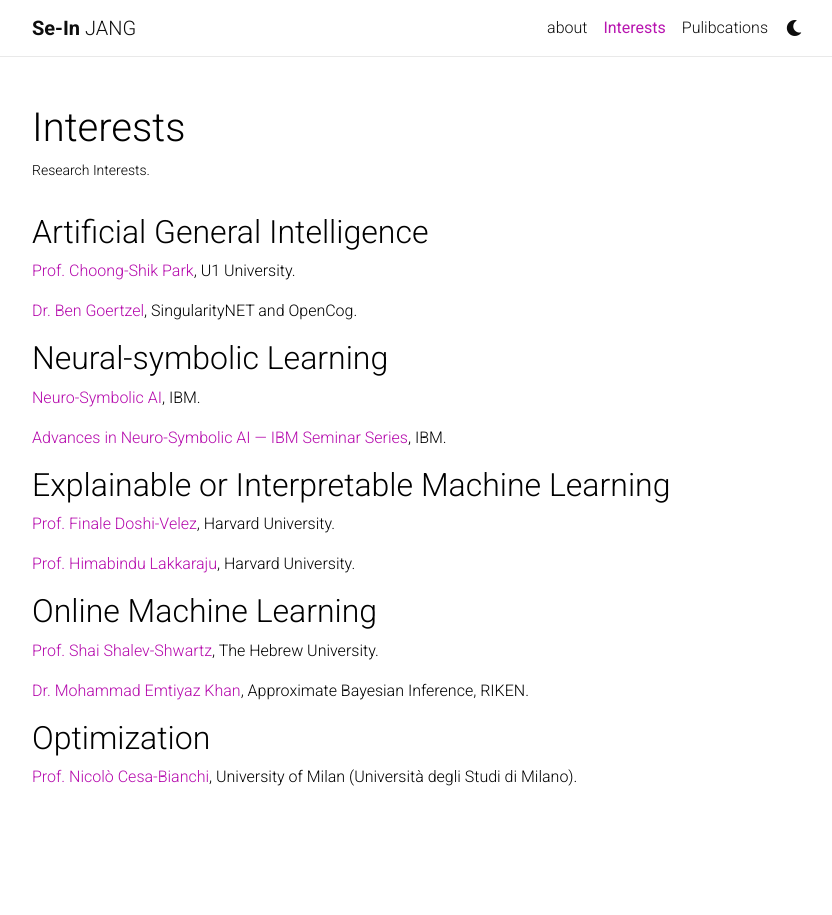
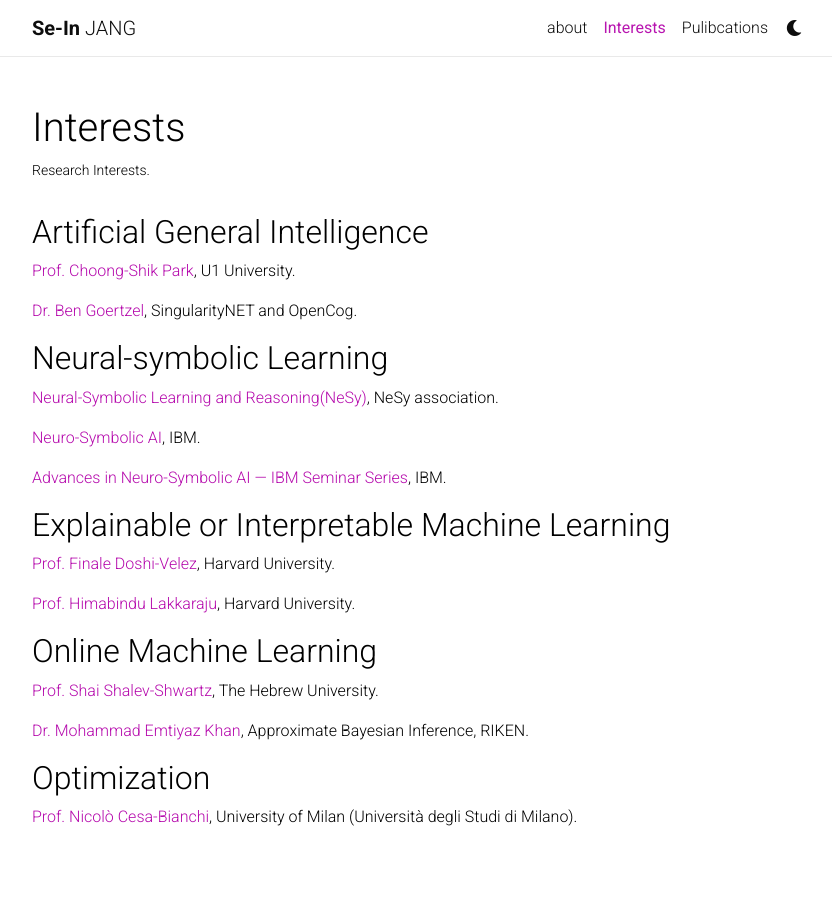
Before and after one commit to sijang/sijang.github.io, a Jekyll site: the page built from _pages/Interests.md, in a window 1280 px wide. Shown: the whole page, without its empty margins (223-1055 px from the left). Built offline with Jekyll 4.4.1, drawn with Linux system fonts in a browser that asks for light colours; nearby versions of some CDN libraries; a style sheet for code colours, icons or effects is not loaded.

Commit message:
Update Interests.md

```diff
--- a/_pages/Interests.md
+++ b/_pages/Interests.md
@@ -14,6 +14,8 @@ nav: true
 
 
 ## Neural-symbolic Learning
+  > [Neural-Symbolic Learning and Reasoning(NeSy)](http://www.neural-symbolic.org/){:target="_blank"}, NeSy association.
+
   > [Neuro-Symbolic AI](https://researcher.watson.ibm.com/researcher/view_group.php?id=10518){:target="_blank"}, IBM.
 
   > [Advances in Neuro-Symbolic AI — IBM Seminar Series](https://researcher.watson.ibm.com/researcher/view_group.php?id=10510){:target="_blank"}, IBM.
```
